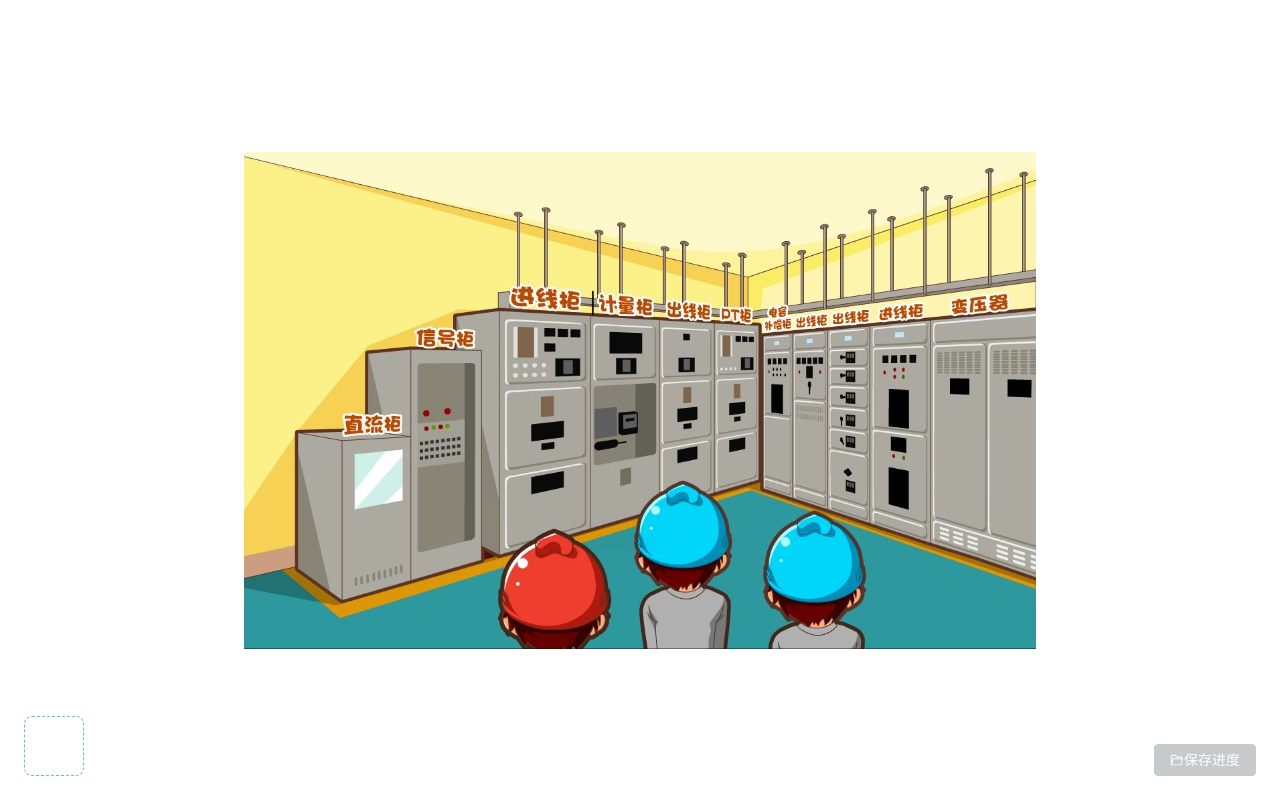
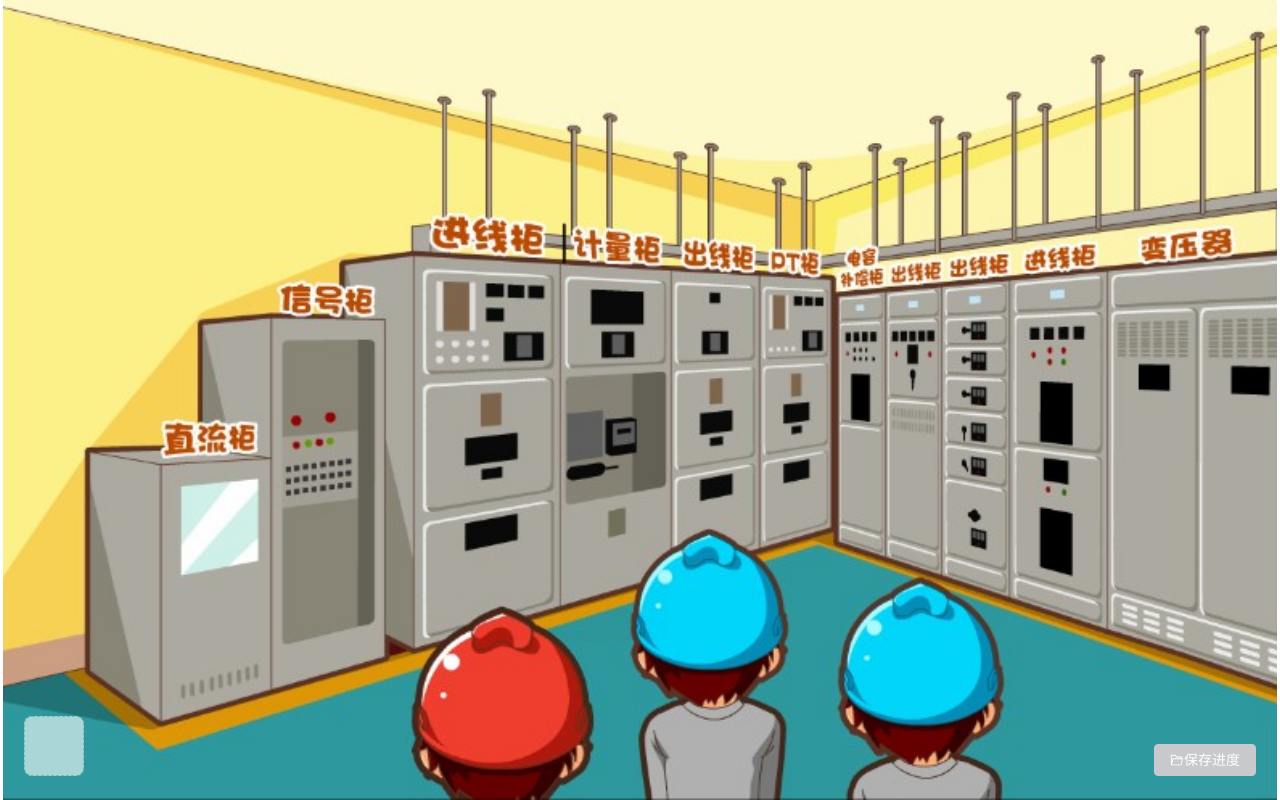
Before and after one commit to zhanzhan702/virtual-experiment, a Vue app in the folder frontend/: page /HScene in a window 1280 px wide. Built offline with nearby package versions, Linux system fonts and the light colour scheme.

Commit message:
修复: img 改用 width/height 100% + object-fit contain 突破原始尺寸限制

```diff
--- a/frontend/src/views/HighVoltage/HSceneOverviewView.vue
+++ b/frontend/src/views/HighVoltage/HSceneOverviewView.vue
@@ -60,31 +60,32 @@ function enterCabinet() {
 /* 容器紧贴 img 实际渲染尺寸，热区百分比与图片等比例缩放 */
 .image-wrapper {
   position: relative;
-  display: inline-block;
+  width: 100vw;
+  height: 100vh;
   line-height: 0;
 }
 
 .scene-bg {
+  width: 100%;
+  height: 100%;
+  object-fit: contain;
   display: block;
-  max-width: 100vw;
-  max-height: 100vh;
-  /* 无 width/height → 取 min(按宽缩放, 按高缩放)，等比不压缩 */
 }
 
 /* 横放等腰梯形热区 — 左底长(高)、右底短(低) */
 .cabinet-hotspot {
   position: absolute;
   top: 10%;
-  left: 5%;
-  width: 68%;
-  height: 75%;
-  clip-path: polygon(2% 2%,
+  left: 10%;
+  width: 80%;
+  height: 80%;
+  clip-path: polygon(28% 27%,
       /* 左上 */
-      72% 15%,
+      69% 31%,
       /* 右上（靠右靠上→右底短） */
-      72% 85%,
+      69% 70%,
       /* 右下 */
-      2% 98%
+      28% 89%
       /* 左下（贴左贴底→左底长） */
     );
   cursor: pointer;
```
